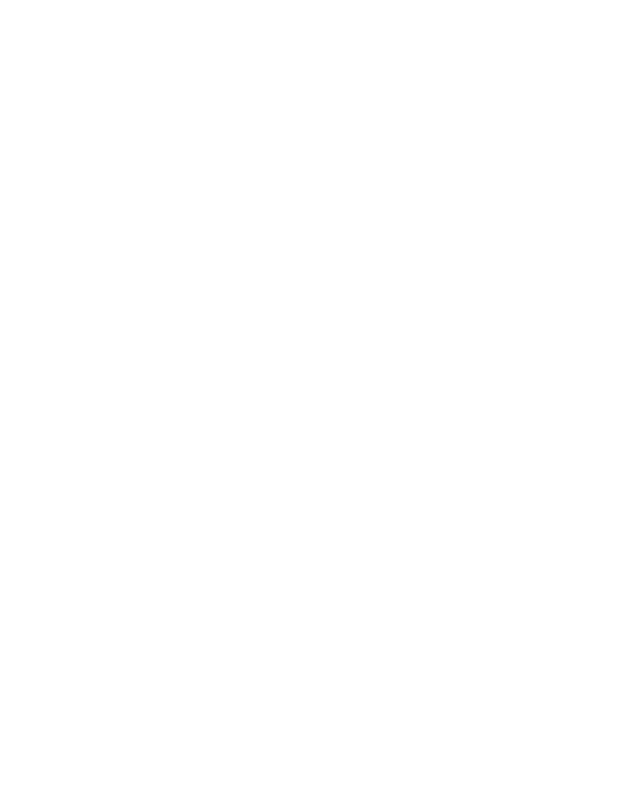
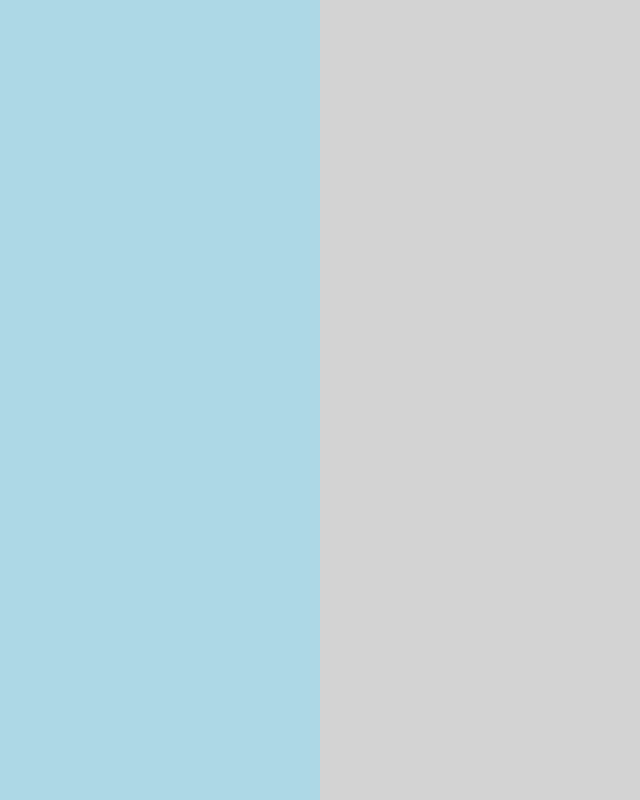
Before and after one commit to viet456/Todo-List, a website built with Vite: page index.html in a window 1280 px wide. Shown: the whole page, without its empty margins (0-640 px from the left). Built offline with nearby package versions, Linux system fonts and the light colour scheme.

Commit message:
style(layout): set grid columns and background colors

```diff
--- a/src/css/base.css
+++ b/src/css/base.css
@@ -3,10 +3,14 @@
 *::after {
   box-sizing: border-box;
 }
-html {
-  line-height: 1.15;
-}
-body {
+html, body {
+  font-family: sans-serif, roboto;
   padding: 0;
   margin: 0;
+  height: 100vh;
 }
+#app {
+  display: grid;
+  grid-template-columns: 20rem 1fr;
+  height: 100%;
+}
--- /dev/null
+++ b/src/css/components/sidebar.css
@@ -0,0 +1,4 @@
+#sidebar {
+    grid-column: 1/2;
+    background-color: lightblue;
+}
--- /dev/null
+++ b/src/css/components/task-list.css
@@ -0,0 +1,4 @@
+#task-list {
+    grid-column: 2/3;
+    background-color: lightgray;
+}
--- a/src/js/components/sidebar.js
+++ b/src/js/components/sidebar.js
@@ -1,3 +1,5 @@
+import '@css/components/sidebar.css'
+
 export function createSidebar() {
     const sidebar = document.createElement('div');
     sidebar.id = 'sidebar';
--- a/src/js/components/taskList.js
+++ b/src/js/components/taskList.js
@@ -1,3 +1,5 @@
+import '@css/components/task-list.css'
+
 export function createTaskList() {
     const taskList = document.createElement('div');
     taskList.id = 'task-list';
```
Also changed, not shown: src/main.js (line endings or trailing spaces).
